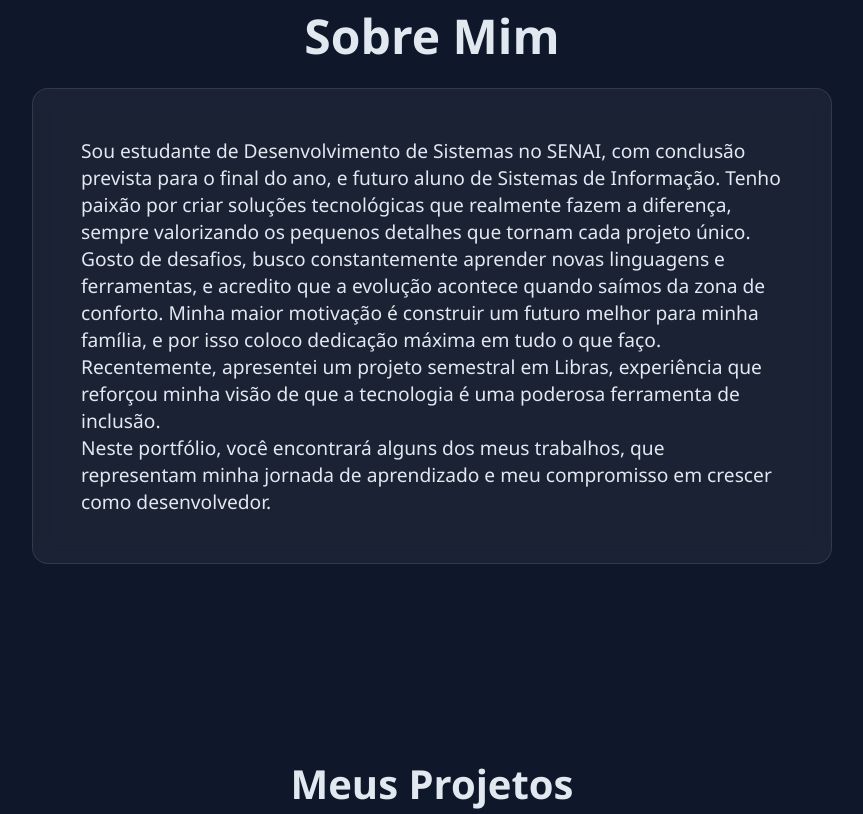
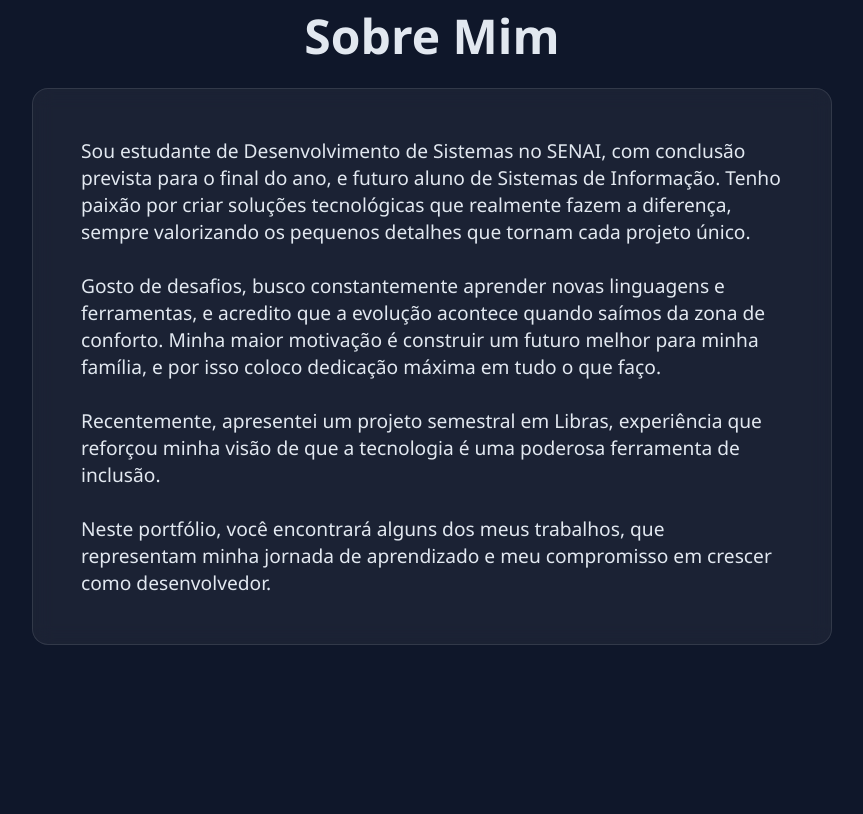
Before and after one commit to kaueantoniosantos/portfolio, a plain HTML site: page index.html in a window 1280 px wide. Shown: the part 893-1707 px from the top of the page, without its empty margins (208-1071 px from the left). Drawn offline with Linux system fonts and the light colour scheme.

Commit message:
Update index.html

```diff
--- a/index.html
+++ b/index.html
@@ -29,11 +29,11 @@
     <section id="sobre" class="sobre">
         <h2 class="sobre-titulo">Sobre Mim</h2>
         <div class="sobre-caixa">
-            <p class="sobre-paragrafo">Sou estudante de Desenvolvimento de Sistemas no SENAI, com conclusão prevista para o final do ano, e futuro aluno de Sistemas de Informação. Tenho paixão por criar soluções tecnológicas que realmente fazem a diferença, sempre valorizando os pequenos detalhes que tornam cada projeto único.<br>
+            <p class="sobre-paragrafo">Sou estudante de Desenvolvimento de Sistemas no SENAI, com conclusão prevista para o final do ano, e futuro aluno de Sistemas de Informação. Tenho paixão por criar soluções tecnológicas que realmente fazem a diferença, sempre valorizando os pequenos detalhes que tornam cada projeto único.<br><br>
 
-Gosto de desafios, busco constantemente aprender novas linguagens e ferramentas, e acredito que a evolução acontece quando saímos da zona de conforto. Minha maior motivação é construir um futuro melhor para minha família, e por isso coloco dedicação máxima em tudo o que faço.<br>
+Gosto de desafios, busco constantemente aprender novas linguagens e ferramentas, e acredito que a evolução acontece quando saímos da zona de conforto. Minha maior motivação é construir um futuro melhor para minha família, e por isso coloco dedicação máxima em tudo o que faço.<br><br>
 
-Recentemente, apresentei um projeto semestral em Libras, experiência que reforçou minha visão de que a tecnologia é uma poderosa ferramenta de inclusão.<br>
+Recentemente, apresentei um projeto semestral em Libras, experiência que reforçou minha visão de que a tecnologia é uma poderosa ferramenta de inclusão.<br><br>
 
 Neste portfólio, você encontrará alguns dos meus trabalhos, que representam minha jornada de aprendizado e meu compromisso em crescer como desenvolvedor.
 </p>
```
